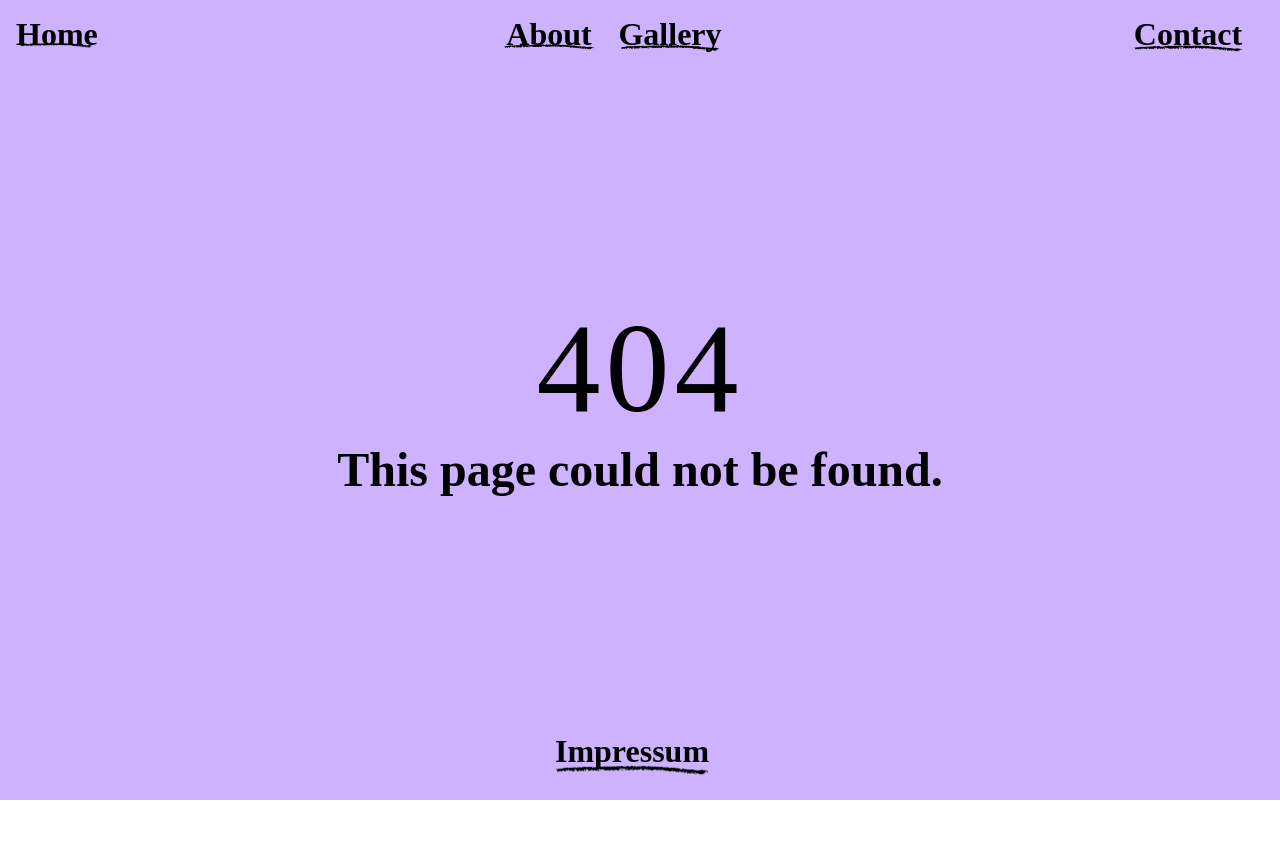
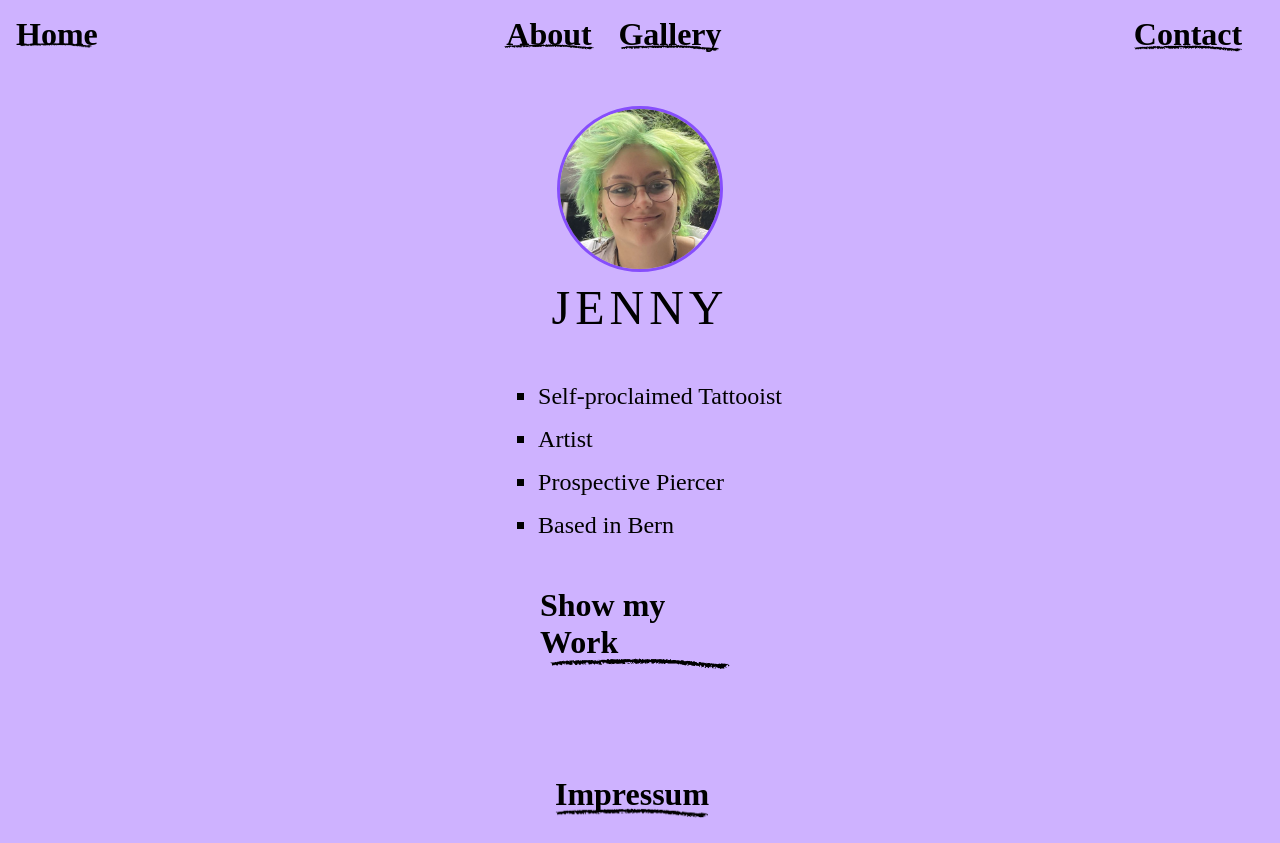
Before and after one commit to kevinberger-ch/Jennys-Art-Website, a Next.js app: page /about in a window 1280 px wide. Before the commit this address had no page. Before the commit the page ends 800 px from the top, so only its background shows below. Built offline with nearby package versions, Linux system fonts and the light colour scheme; a web font is replaced by a local one.

Commit message:
Implement About Page

```diff
--- a/components/BasicForm.js
+++ b/components/BasicForm.js
@@ -72,7 +72,8 @@ export default function BasicForm({inputs, submitText, onValidSubmit, defaultDat
         setFormData({})
     }
 
-    return (<form onSubmit={validateAndSubmit}>
+    return (<form
+        onSubmit={validateAndSubmit}>
 
         {inputs.map(input => {
             return (<fieldset className={styles.field} key={input.name}>
--- /dev/null
+++ b/pages/about.js
@@ -0,0 +1,18 @@
+import styles from '../styles/AboutPage.module.css'
+import stylesNavigation from '../styles/Navigation.module.css'
+import Underlined from "../components/Underlined";
+export default function AboutPage() {
+    return <main className={styles.container}>
+        <img className={styles.image} src="jenny.jpg"/>
+        <h1>JENNY</h1>
+        <ul className={styles.list}>
+            <li>Self-proclaimed Tattooist</li>
+            <li>Artist</li>
+            <li>Prospective Piercer</li>
+            <li>Based in Bern</li>
+        </ul>
+        <Underlined width="200px">
+            <a className={stylesNavigation.link} href="/gallery">Show my Work</a>
+        </Underlined>
+    </main>
+}
--- /dev/null
+++ b/styles/AboutPage.module.css
@@ -0,0 +1,32 @@
+.image {
+    width: 10rem;
+    border-radius: 100%;
+    border: 3px solid #864efc;
+    display: block;
+    margin: auto;
+}
+
+.container {
+    padding: 3rem 1rem 1rem;
+}
+
+.container h1 {
+    font-size: 3rem;
+    text-align: center;
+    margin-top: 0.5rem;
+}
+
+.container span {
+    margin: auto auto 5rem;
+}
+
+.list {
+    width: fit-content;
+    margin: 3rem auto;
+    list-style: square;
+}
+
+.list li {
+    font-size: 1.5rem;
+    margin-bottom: 1rem;
+}
```
Also changed, not shown: public/jenny.jpg (added).
